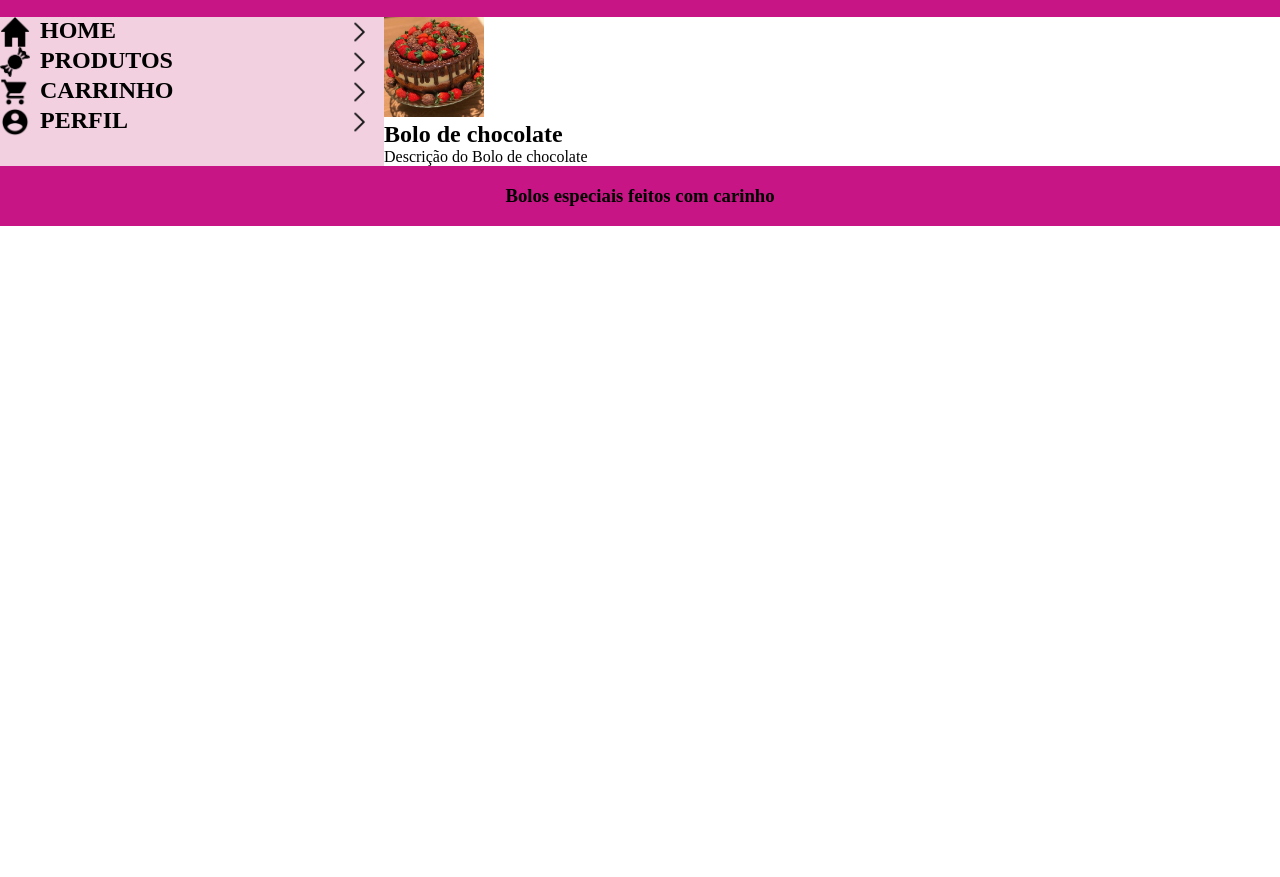
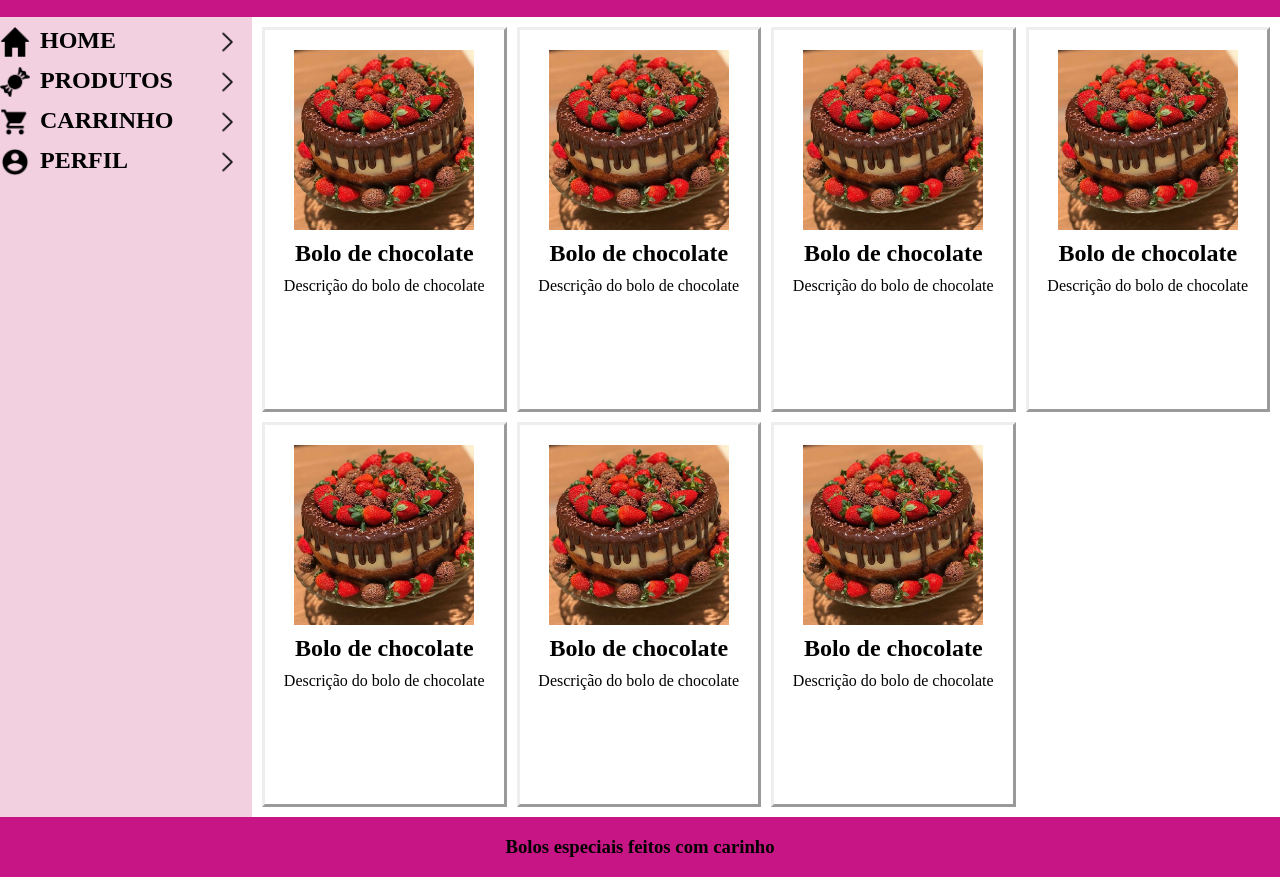
Before and after one commit to Pedrin7/aula_vitor, a plain HTML site: page confeitaria/index.html in a window 1280 px wide. Shown: the part 43-920 px from the top of the page. Before the commit the page ends 800 px from the top, so only its background shows below. Drawn offline with Linux system fonts and the light colour scheme.

Commit message:
Site confeitaria pronto

```diff
--- a/confeitaria/index.html
+++ b/confeitaria/index.html
@@ -49,7 +49,37 @@
             <div class="card1">
                 <img class="img_bolo" src="img/foto_do_bolo.png">
                 <h2>Bolo de chocolate</h2>
-                <p>Descrição do Bolo de chocolate</p>
+                <p>Descrição do bolo de chocolate</p>
+            </div>
+            <div class="card1">
+                <img class="img_bolo" src="img/foto_do_bolo.png">
+                <h2>Bolo de chocolate</h2>
+                <p>Descrição do bolo de chocolate</p>
+            </div>
+            <div class="card1">
+                <img class="img_bolo" src="img/foto_do_bolo.png">
+                <h2>Bolo de chocolate</h2>
+                <p>Descrição do bolo de chocolate</p>
+            </div>
+            <div class="card1">
+                <img class="img_bolo" src="img/foto_do_bolo.png">
+                <h2>Bolo de chocolate</h2>
+                <p>Descrição do bolo de chocolate</p>
+            </div>
+            <div class="card1">
+                <img class="img_bolo" src="img/foto_do_bolo.png">
+                <h2>Bolo de chocolate</h2>
+                <p>Descrição do bolo de chocolate</p>
+            </div>
+            <div class="card1">
+                <img class="img_bolo" src="img/foto_do_bolo.png">
+                <h2>Bolo de chocolate</h2>
+                <p>Descrição do bolo de chocolate</p>
+            </div>
+            <div class="card1">
+                <img class="img_bolo" src="img/foto_do_bolo.png">
+                <h2>Bolo de chocolate</h2>
+                <p>Descrição do bolo de chocolate</p>
             </div>
         </div>
     </div>
--- a/confeitaria/style.css
+++ b/confeitaria/style.css
@@ -32,22 +32,27 @@ header>button{
 .container{
     display: flex;
     justify-content: space-between;
+    min-height: 100vh;
 }
 
 .menu{
     background-color: #f2d0e0;
-    width: 30%;
+    width: 20%;
 }
 
 .menu_produtos{
     display: flex;
     justify-content: space-between;
+    padding-top: 10px;
+
 }
+
 
 .elementos_menu{
     display: flex;
     justify-content: space-between;
 }
+
 
 .img_menu{
     height:30px;
@@ -56,12 +61,36 @@ header>button{
 }
 
 .content{
-    width: 70%;
+    width: 80%;
+    padding: 10px;
+    display: grid;
+    /* grid-template-columns: 1fr 1fr 1fr 1fr; */
+    grid-template-columns: repeat(4, 1fr);
+    gap: 10px;
+}
+
+.card1{
+    display: flex;
+    align-items: center;
+    flex-direction: column;
+    border: 1px darkgray solid;
+    border: outset;
+    min-height: 30%;
+    padding-top: 20px;
+}
+
+.card1>h2{
+    padding-top: 10px;
+    margin-bottom: 10px;
+}
+
+.card1>p{
+    text-align: center;
 }
 
 .img_bolo{
-    height: 100px ;
-    width: 100px ;
+    height: 180px ;
+    width: 180px ;
 }
 
 footer{
```
Also changed, not shown: confeitaria/package-lock.json (added).
